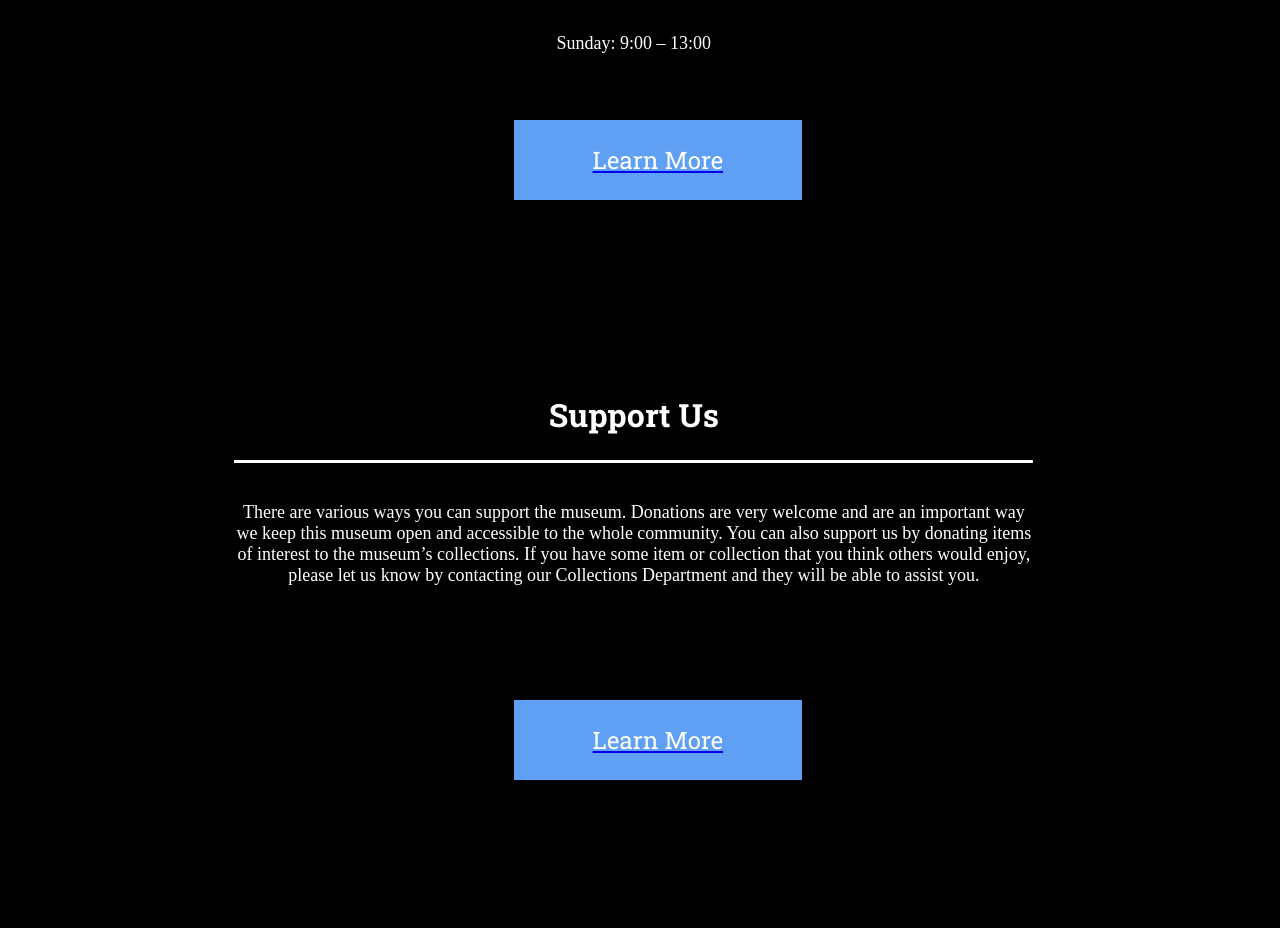
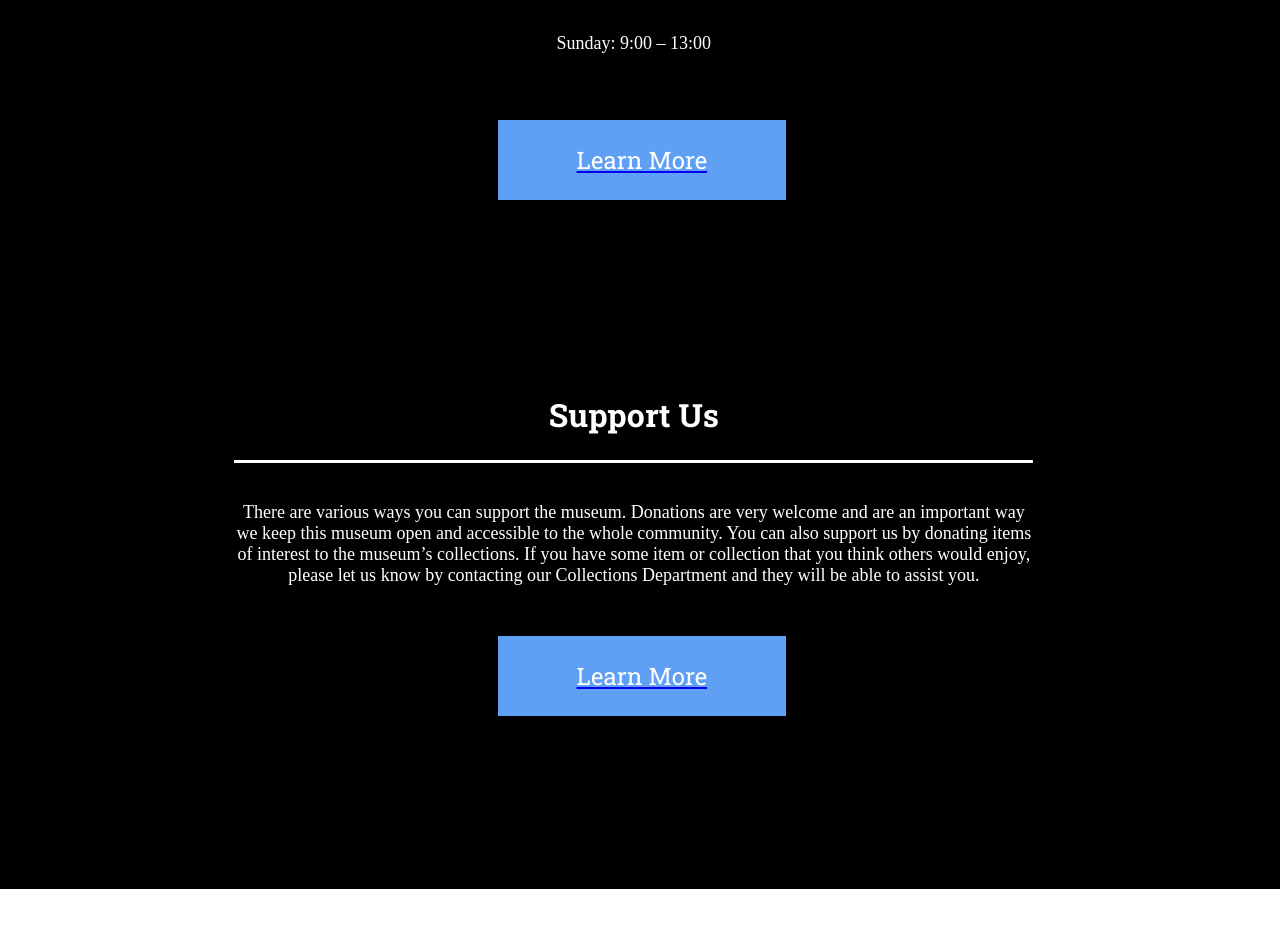
Before and after one commit to Kristianerik/Semester-1-Project, a plain HTML site: page index.html in a window 1280 px wide. Shown: the part 642-1570 px from the top of the page. After the commit the page ends 1531 px from the top, so only its background shows below. Drawn offline with Linux system fonts and the light colour scheme.

Commit message:
footer bug fixes

```diff
--- a/index.html
+++ b/index.html
@@ -76,7 +76,7 @@
                     There are various ways you can support the museum. Donations are very welcome and are an important way we keep this museum open and accessible to the whole community.
                     You can also support us by donating items of interest to the museum’s collections. If you have some item or collection that you think others would enjoy, please let us know by contacting our Collections Department and they will be able to assist you.
                 </p>
-                <a href="involve.html"> <div class="footerbutton" style="margin-top: 12%;">Learn More</div> </a>
+                <a href="involve.html"> <div class="footerbutton" style="margin-top: 4%;">Learn More</div> </a>
             </div>
     </footer>
 
--- a/styles.css
+++ b/styles.css
@@ -51,7 +51,7 @@ header {
     display: inline-flex;
     flex-direction: row;
     position: relative;
-    top: 26%;
+    top: 23%;
     right: 11%;
     margin-right: 5%;
     padding: 1%;
@@ -157,7 +157,7 @@ footer{
 
 .footerbutton{
     width: 30%;
-    left: 35%;
+    left: 33%;
     margin-top: 2%;
 }
 
```
